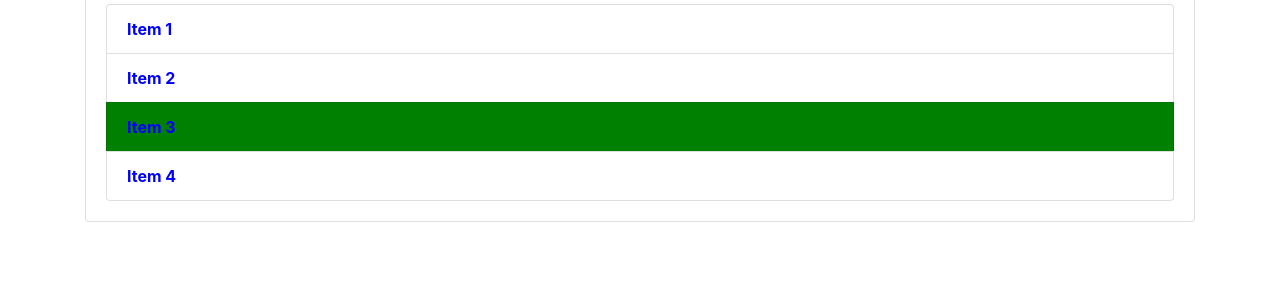
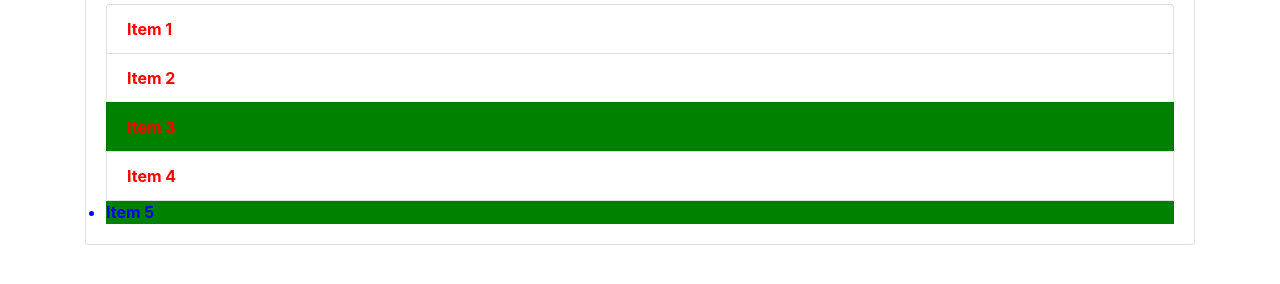
Before and after one commit to Ajoy31097/Demo, a plain HTML site: page Gitstart/Index.html in a window 1280 px wide. Shown: the part 276-560 px from the top of the page. Drawn offline with nearby package versions, Linux system fonts and the light colour scheme.

Commit message:
Commit 3

```diff
--- a/Gitstart/Index.html
+++ b/Gitstart/Index.html
@@ -41,13 +41,25 @@ addItem.style.color = 'green';
 var items = document.getElementsByClassName('list-group-item');
 items[2].style.backgroundColor = 'green';
 items[2].style.fontWeight = 'bold';
-items[2].style.color = 'blue';
 items[0].style.fontWeight = 'bold';
-items[0].style.color = 'blue';
 items[1].style.fontWeight = 'bold';
-items[1].style.color = 'blue';
 items[3].style.fontWeight = 'bold';
-items[3].style.color = 'blue';
+
+for (let i=0; i<items.length; i++){
+    items[i].style.color = 'red';
+    items[i].style.fontWeight = 'bold';
+}
+
+var newItem = document.createElement("li");
+newItem.textContent = "Item 5";
+var itemList = document.getElementById("items");
+itemList.appendChild(newItem);
+
+var li = document.getElementsByTagName('li');
+li[4].style.backgroundColor = 'green';
+li[4].style.color = 'blue';
+li[4].style.fontWeight = 'bold';
+
 </script>
 </body>
 </html>
```
